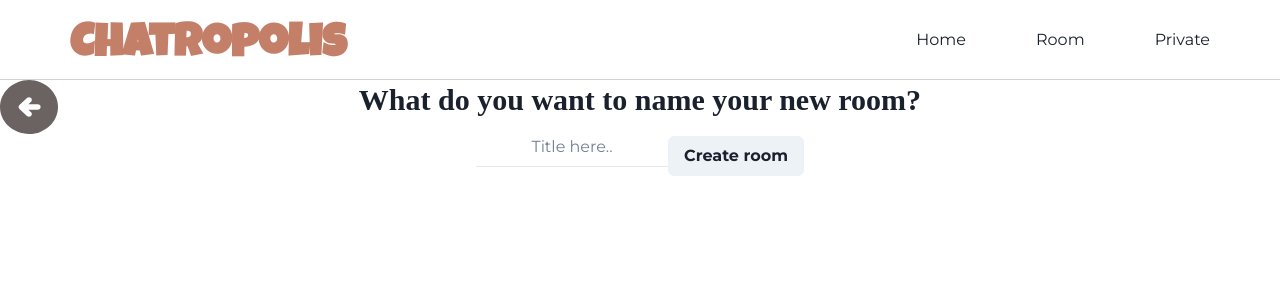
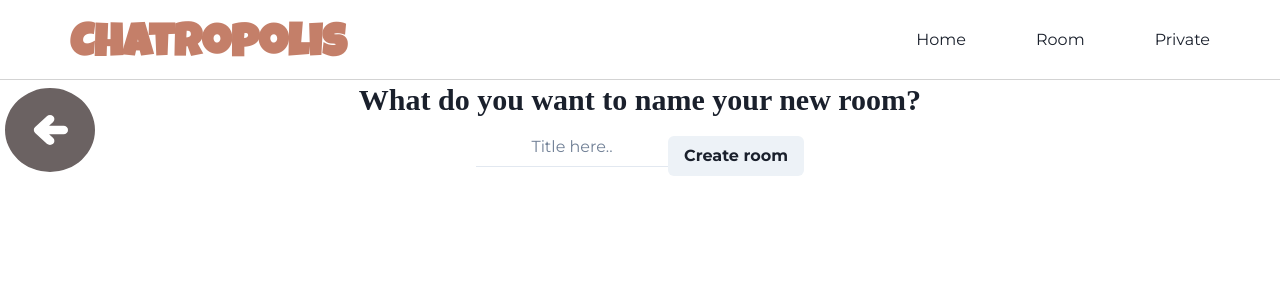
Before and after one commit to jennifertechel/project-socket-chat, a React (Vite) app in the folder client/: page /room/new in a window 1280 px wide. Shown: the top 300 px of the page. Built offline with nearby package versions, Linux system fonts and the light colour scheme; no server answers; a web font is replaced by a local one.

Commit message:
nice in 750

```diff
--- a/client/src/pages/RoomNewPage.tsx
+++ b/client/src/pages/RoomNewPage.tsx
@@ -34,7 +34,8 @@ function RoomNewPage() {
         <Link to="/room">
           <Image
             src="/assets/goBackButton.svg"
-            style={{ position: "absolute", left: 0 }}
+            boxSize={isMobile ? "50px" : "100px"}
+            style={{ position: "absolute", left: 0, padding: "5px" }}
           />
         </Link>
       </Box>
```
